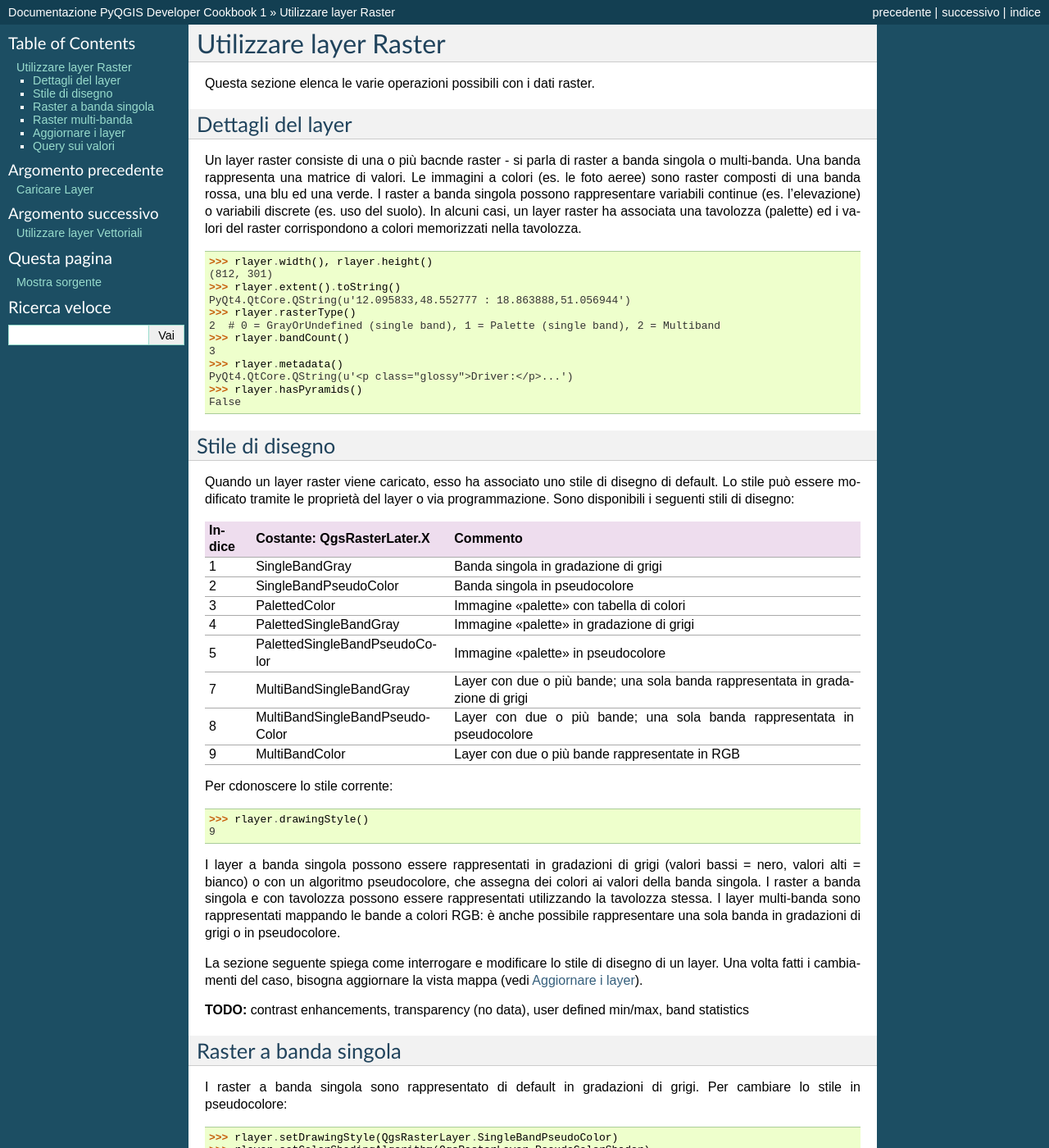
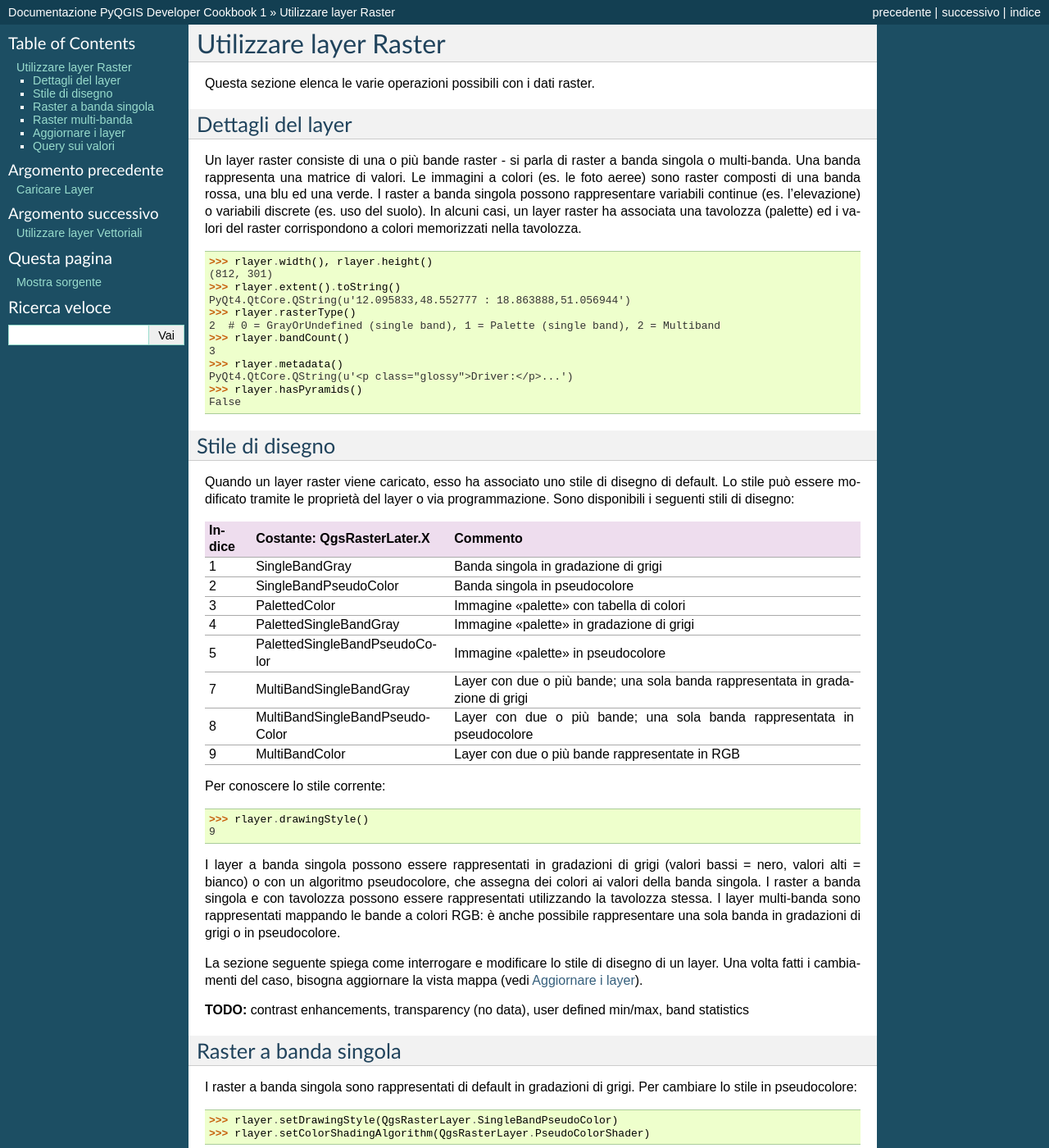
Before and after one commit to slarosa/QGIS-Developer-Cookbook, a Sphinx documentation site: the page built from italian_it/source/raster.rst, in a window 1280 px wide and 1400 px high. Shown: the whole window at 82% size. Built offline with Sphinx 7.4.7, drawn with Linux system fonts in a browser that asks for light colours; some of the changed text lies outside the part shown.

Commit message:
Translation update: geometry.rst and raster.rst

```diff
--- a/italian_it/source/raster.rst
+++ b/italian_it/source/raster.rst
@@ -13,7 +13,7 @@
 Dettagli del layer
 ------------------
 
-Un layer raster consiste di una o più bacnde raster - si parla di raster a banda singola o multi-banda.
+Un layer raster consiste di una o più bande raster - si parla di raster a banda singola o multi-banda.
 Una banda rappresenta una matrice di valori. Le immagini a colori (es. le foto aeree) sono raster composti di una banda
 rossa, una blu ed una verde.
 I raster a banda singola possono rappresentare variabili continue (es. l'elevazione) o variabili discrete (es. uso del suolo).
@@ -53,7 +53,7 @@
   9     MultiBandColor                 Layer con due o più bande rappresentate in RGB
 ====== =============================== ===============================================================================================
 
-Per cdonoscere lo stile corrente:
+Per conoscere lo stile corrente:
 
   >>> rlayer.drawingStyle()
   9
@@ -71,7 +71,7 @@
 Raster a banda singola
 ----------------------
 
-I raster a banda singola sono rappresentato di default in gradazioni di grigi. Per cambiare lo stile in pseudocolore:
+I raster a banda singola sono rappresentati di default in gradazioni di grigi. Per cambiare lo stile in pseudocolore:
 
   >>> rlayer.setDrawingStyle(QgsRasterLayer.SingleBandPseudoColor)
   >>> rlayer.setColorShadingAlgorithm(QgsRasterLayer.PseudoColorShader)
```
Also changed, not shown: other parts of italian_it/source/raster.rst (+1 -1 lines), italian_it/source/geometry.rst (+6 -4 lines).
